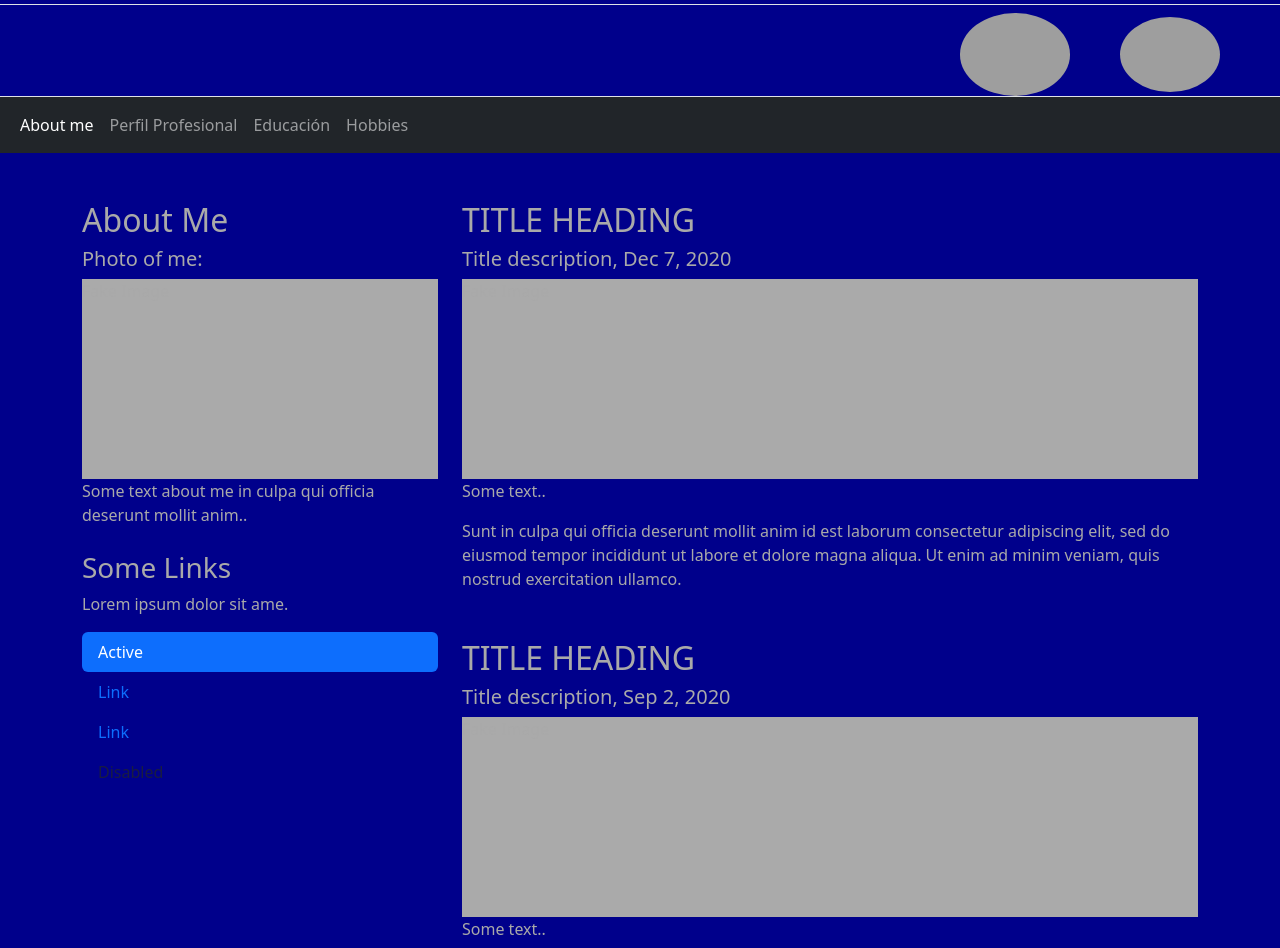
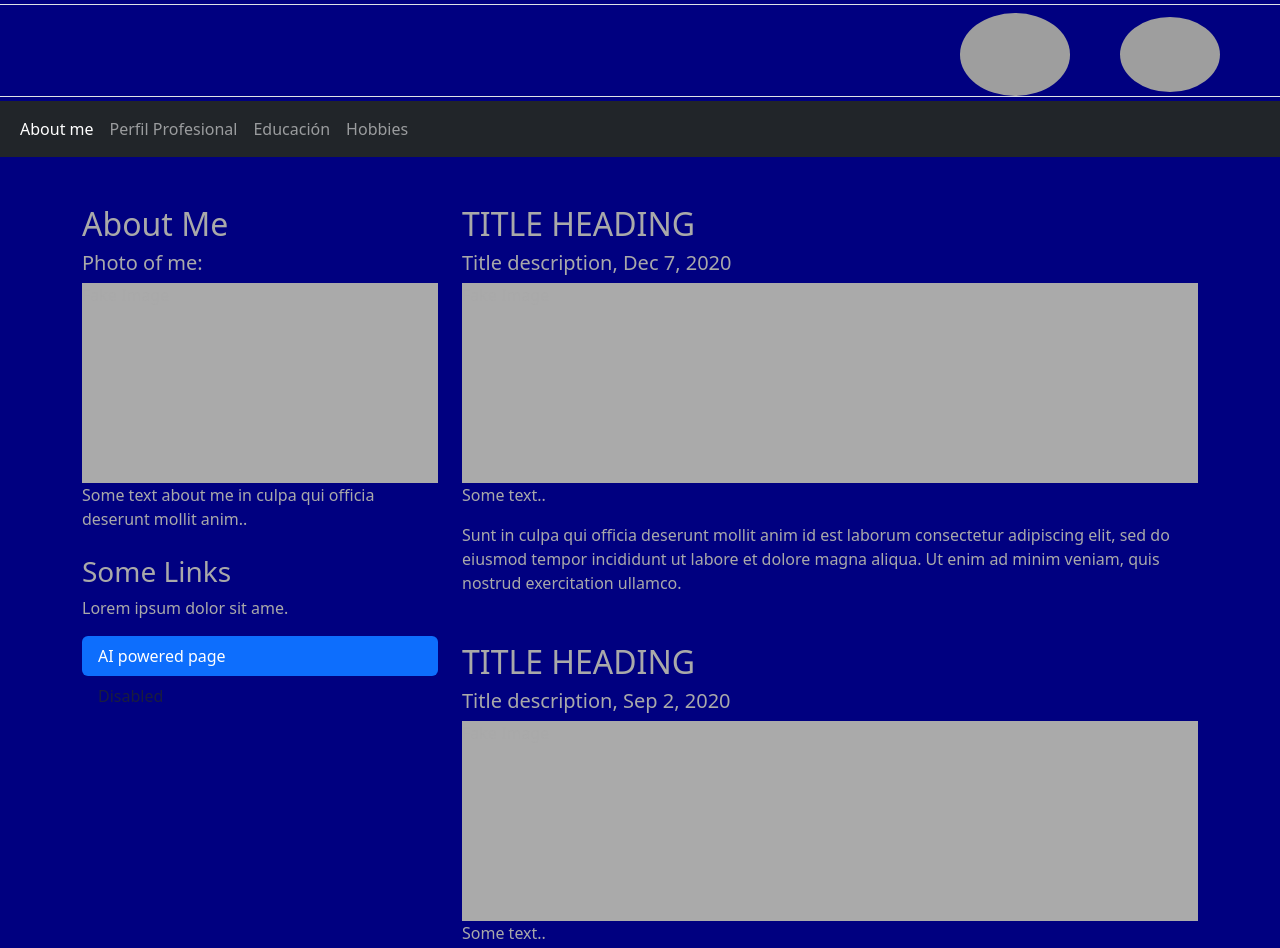
Before and after one commit to OszyEng/PaginaPersonal, a plain HTML site: page index.html in a window 1280 px wide. Shown: the top 948 px of the page. Drawn offline with nearby package versions, Linux system fonts and the light colour scheme; grey boxes are pictures that could not be loaded.

Commit message:
Update index.html

```diff
--- a/index.html
+++ b/index.html
@@ -8,8 +8,8 @@
   <script src="https://cdn.jsdelivr.net/npm/bootstrap@5.3.3/dist/js/bootstrap.bundle.min.js"></script>
   <style>
     body{
-  background-color: darkblue;
-		color: darkgray;
+  background-color: navy;
+      color: darkgray;
   margin: 0;
   padding: 0;
 }
@@ -30,7 +30,7 @@
 <body class="d-flex flex-column min-vh-100">
 
 <!-- HEADER -->
-<div class="pt-1 pb-1text-white">
+<div class="pt-1 pb-1 text-white">
   <header class="pt-2 border-top border-bottom">
     <div class="d-flex d-row justify-content-end">
       <div class="mt-auto mb-auto col-lg-10 col-md-10 col-sm-10 col-xs-4">
@@ -50,7 +50,7 @@
 </div>
 
 <!-- TABS MENU -->
-<nav class="navbar navbar-expand-sm bg-dark navbar-dark">
+<nav class="sticky-top navbar navbar-expand-sm bg-dark navbar-dark">
   <div class="container-fluid">
     <ul class="navbar-nav" id="myTab" role="tablist">
   <li class="nav-item" role="presentation">
@@ -87,13 +87,7 @@
       <p>Lorem ipsum dolor sit ame.</p>
       <ul class="nav nav-pills flex-column">
         <li class="nav-item">
-          <a class="nav-link active" href="#">Active</a>
-        </li>
-        <li class="nav-item">
-          <a class="nav-link" href="#">Link</a>
-        </li>
-        <li class="nav-item">
-          <a class="nav-link" href="#">Link</a>
+          <a class="nav-link active" href="https://oszyeng.github.io/AIPoweredPP/">AI powered page</a>
         </li>
         <li class="nav-item">
           <a class="nav-link disabled" href="#">Disabled</a>
@@ -255,7 +249,7 @@
 </div>
 
 
-<footer class="mt-auto p-4 bg-dark text-white row">
+<footer class="mt-auto pt-4 bg-dark text-white row">
           <h5 class="text-center mb-4">Contacto</h5>
   <hr>
   <div class="ml-auto col-lg-6 col-md-7 col-sm-7 col-xs-6 text-left">
```
